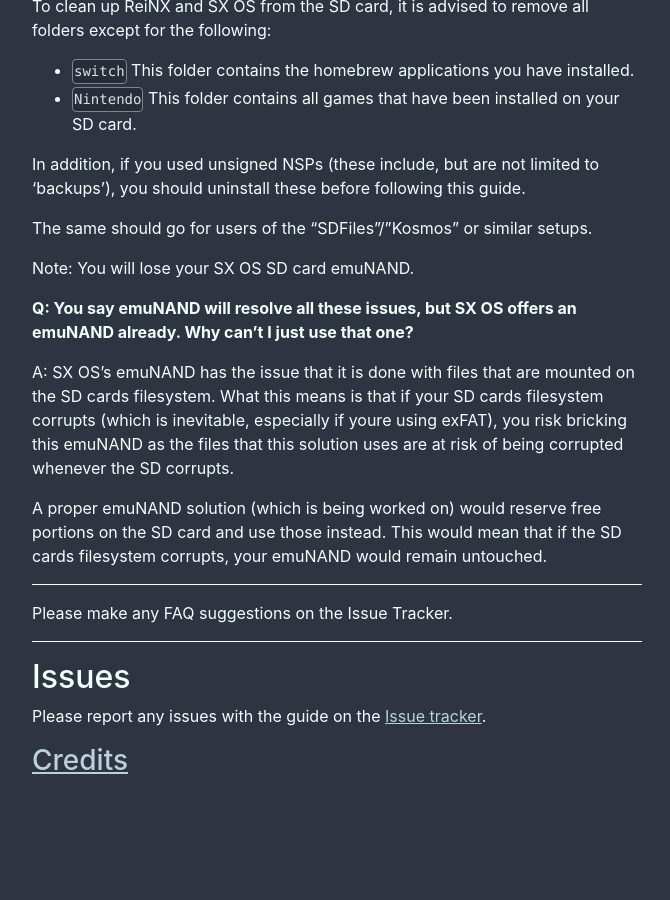
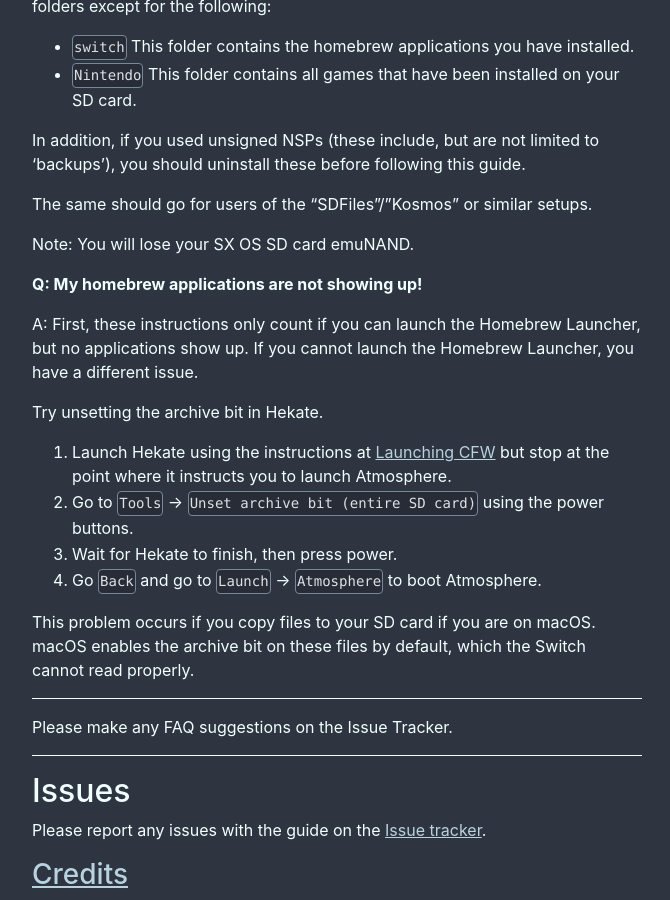
Before and after one commit to noirscape/SwitchGuideOLD, a Jekyll site: the page built from faq.md, in a window 1280 px wide and 900 px high, scrolled down 3747 px. Shown: the whole window, without its empty margins (303-973 px from the left). Built offline with Jekyll 4.4.1, drawn with Linux system fonts in a browser that asks for light colours; our own code applies the rules of GitHub Pages for plain Markdown files; before the commit the page ends 4533 px from its top, so only the background shows below that; some of the changed text lies outside the part shown.

Commit message:
FAQ means FAQ and this is certainly FAQ worthy.

```diff
--- a/faq.md
+++ b/faq.md
@@ -21,7 +21,7 @@
   - [What filesystem should I use on my microSD card?](#filesystem)
   - [Why is only Atmosphère and Hekate supported?](#why-atmosphere-hekate){: .a-table}
   - [I used SX OS/ReiNX and I want to use this setup instead. Do I need to do anything specific?](#reinx-sxos-earlier)
-  - [You say emuNAND will resolve all these issues, but SX OS offers an emuNAND already. Why can't I just use that one?](#sx-not-so-nand){: .a-table}
+  - [My homebrew applications are not showing up!](#archive-bit)
 
 ## RCM related
 {: #rcm}
@@ -131,11 +131,18 @@
 
 Note: You will lose your SX OS SD card emuNAND.
 
-**Q: You say emuNAND will resolve all these issues, but SX OS offers an emuNAND already. Why can't I just use that one?**{: #sx-not-so-nand}
+**Q: My homebrew applications are not showing up!**{: #archive-bit}
 
-A: SX OS's emuNAND has the issue that it is done with files that are mounted on the SD cards filesystem. What this means is that if your SD cards filesystem corrupts (which is inevitable, especially if youre using exFAT), you risk bricking this emuNAND as the files that this solution uses are at risk of being corrupted whenever the SD corrupts.
+A: First, these instructions only count if you can launch the Homebrew Launcher, but no applications show up. If you cannot launch the Homebrew Launcher, you have a different issue.
 
-A proper emuNAND solution (which is being worked on) would reserve free portions on the SD card and use those instead. This would mean that if the SD cards filesystem corrupts, your emuNAND would remain untouched.
+Try unsetting the archive bit in Hekate.
+
+1. Launch Hekate using the instructions at [Launching CFW](/launching-cfw/) but stop at the point where it instructs you to launch Atmosphere.
+2. Go to `Tools` -> `Unset archive bit (entire SD card)` using the power buttons.
+3. Wait for Hekate to finish, then press power.
+4. Go `Back` and go to `Launch` -> `Atmosphere` to boot Atmosphere.
+
+This problem occurs if you copy files to your SD card if you are on macOS. macOS enables the archive bit on these files by default, which the Switch cannot read properly.
 
 ---
 
```
